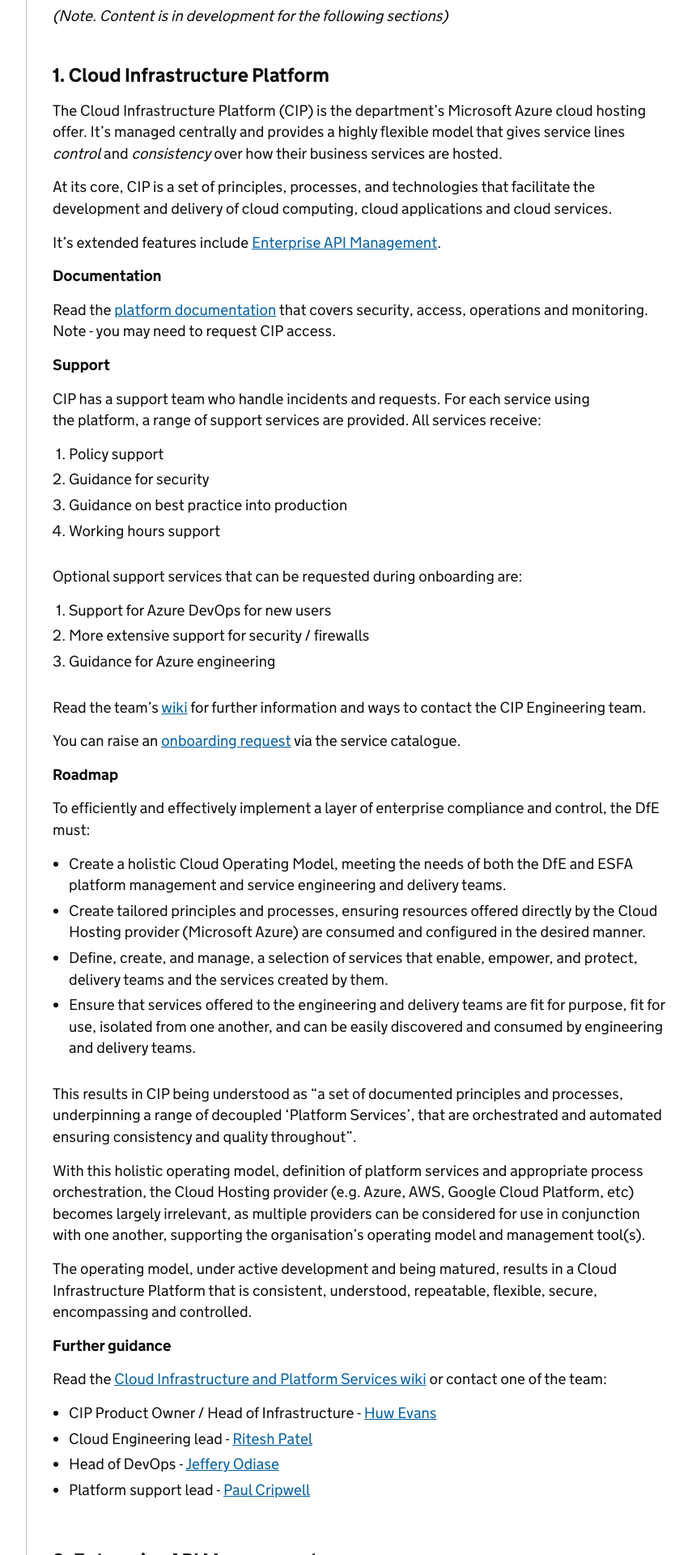
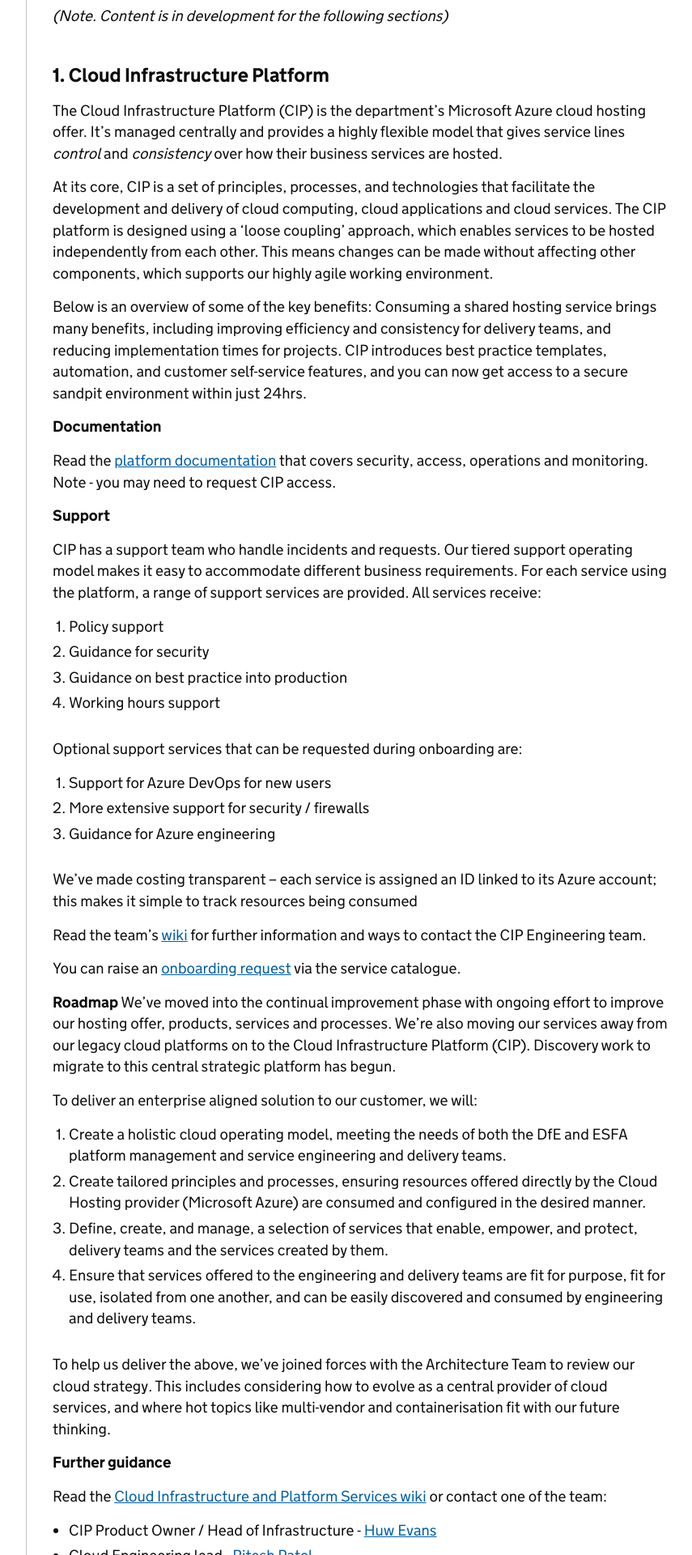
Before and after one commit to DFE-Digital/architecture, a Jekyll site: the page built from common-components/index.md, in a window 1280 px wide. Shown: the part 2337-4257 px from the top of the page at 81% size, without its empty margins (298-1153 px from the left). Built offline with Jekyll 4.4.1, drawn with Linux system fonts in a browser that asks for light colours; our own code applies the rules of GitHub Pages for plain Markdown files; some of the changed text lies outside the part shown.

Commit message:
Update index.md
updated - CIP content

```diff
--- a/common-components/index.md
+++ b/common-components/index.md
@@ -67,9 +67,11 @@ _(Note. Content is in development for the following sections)_
 ### 1. Cloud Infrastructure Platform
 The Cloud Infrastructure Platform (CIP) is the department's Microsoft Azure cloud hosting offer. It’s managed centrally and provides a highly flexible model that gives service lines _control_ and _consistency_ over how their business services are hosted.
 
-At its core, CIP is a set of principles, processes, and technologies that facilitate the development and delivery of cloud computing, cloud applications and cloud services.
+At its core, CIP is a set of principles, processes, and technologies that facilitate the development and delivery of cloud computing, cloud applications and cloud services. The CIP platform is designed using a ‘loose coupling’ approach, which enables services to be hosted independently from each other. This means changes can be made without affecting other components, which supports our highly agile working environment.
 
-It's extended features include [Enterprise API Management](#eapim).
+Below is an overview of some of the key benefits:
+Consuming a shared hosting service brings many benefits, including improving efficiency and consistency for delivery teams, and reducing implementation times for projects. CIP introduces best practice templates, automation, and customer self-service features, and you can now get access to a secure sandpit environment within just 24hrs.
+
 
 __Documentation__
 
@@ -77,7 +79,7 @@ Read the [platform documentation](https://docs.platform.education.gov.uk/help/in
 
 __Support__
 
-CIP has a support team who handle incidents and requests. For each service using the platform, a range of support services are provided. All services receive:
+CIP has a support team who handle incidents and requests. Our tiered support operating model makes it easy to accommodate different business requirements. For each service using the platform, a range of support services are provided. All services receive:
 1. Policy support
 2. Guidance for security
 3. Guidance on best practice into production
@@ -88,23 +90,22 @@ Optional support services that can be requested during onboarding are:
 2. More extensive support for security / firewalls
 3. Guidance for Azure engineering
 
+We’ve made costing transparent – each service is assigned an ID linked to its Azure account; this makes it simple to track resources being consumed
+
 Read the team's [wiki](https://educationgovuk.sharepoint.com/sites/ciog/groupdelivery/Home.aspx) for further information and ways to contact the CIP Engineering team.
 
 You can raise an [onboarding request](https://dfe.service-now.com/serviceportal?id=sc_cat_item&sys_id=51b0b9c5db1ff7809402e1aa4b96197d&sysparm_category=19d07bc3dbff17003b929334ca9619bd) via the service catalogue.
 
 __Roadmap__
+We’ve moved into the continual improvement phase with ongoing effort to improve our hosting offer, products, services and processes. We’re also moving our services away from our legacy cloud platforms on to the Cloud Infrastructure Platform (CIP). Discovery work to migrate to this central strategic platform has begun.
 
-To efficiently and effectively implement a layer of enterprise compliance and control, the DfE must:
--	Create a holistic Cloud Operating Model, meeting the needs of both the DfE and ESFA platform management and service engineering and delivery teams.
--	Create tailored principles and processes, ensuring resources offered directly by the Cloud Hosting provider (Microsoft Azure) are consumed and configured in the desired manner.
--	Define, create, and manage, a selection of services that enable, empower, and protect, delivery teams and the services created by them.
--	Ensure that services offered to the engineering and delivery teams are fit for purpose, fit for use, isolated from one another, and can be easily discovered and consumed by engineering and delivery teams.
+To deliver an enterprise aligned solution to our customer, we will:
+1. Create a holistic cloud operating model, meeting the needs of both the DfE and ESFA platform management and service engineering and delivery teams.
+2. Create tailored principles and processes, ensuring resources offered directly by the Cloud Hosting provider (Microsoft Azure) are consumed and configured in the desired manner.
+3. Define, create, and manage, a selection of services that enable, empower, and protect, delivery teams and the services created by them.
+4. Ensure that services offered to the engineering and delivery teams are fit for purpose, fit for use, isolated from one another, and can be easily discovered and consumed by engineering and delivery teams.
 
-This results in CIP being understood as “a set of documented principles and processes, underpinning a range of decoupled ‘Platform Services’, that are orchestrated and automated ensuring consistency and quality throughout”.
-
-With this holistic operating model, definition of platform services and appropriate process orchestration, the Cloud Hosting provider (e.g. Azure, AWS, Google Cloud Platform, etc) becomes largely irrelevant, as multiple providers can be considered for use in conjunction with one another, supporting the organisation's operating model and management tool(s).
-
-The operating model, under active development and being matured, results in a Cloud Infrastructure Platform that is consistent, understood, repeatable, flexible, secure, encompassing and controlled.
+To help us deliver the above, we’ve joined forces with the Architecture Team to review our cloud strategy. This includes considering how to evolve as a central provider of cloud services, and where hot topics like multi-vendor and containerisation fit with our future thinking.
 
 __Further guidance__
 
@@ -227,7 +228,7 @@ __Further guidance__
 ### 5. Enterprise CRM
 An enterprise-aligned CRM platform built on Microsoft Dynamics 365 that provides a modern, secure and cost-effective solution for managing customer relationships.
 
-The platform is **centrally supported** within the Cloud Infrastructure and Platform Services team and offers CRM services to a range of DfE customers. The platform is versatile and scalable, and easy to customise to meet different user needs and requirements.
+The platform is **centrally supported** within the Cloud Infrastructure and Platform Services team and offers CRM services to a range of DfE customers. The platform is versatile and scalable, and can be customised to meet different user needs and requirements.
 
 __Opportunities for teams across DFE__
 
```
